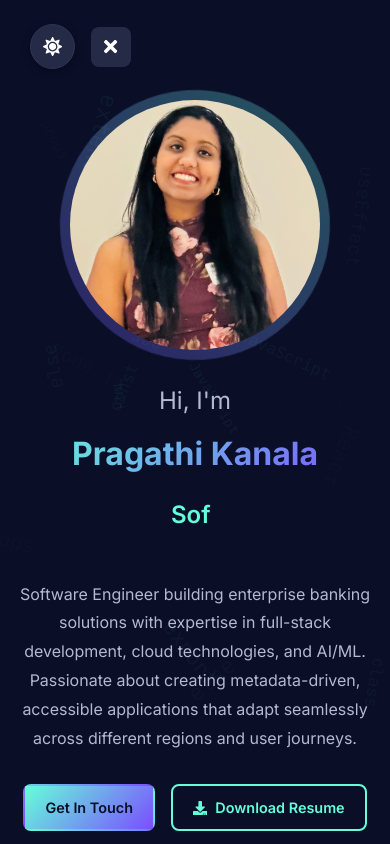
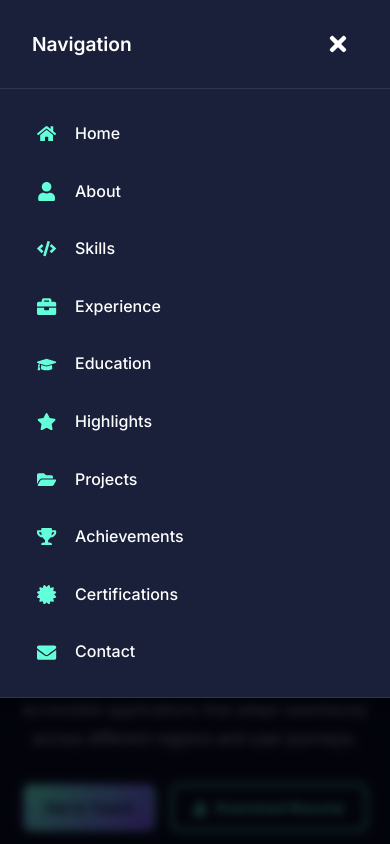
Before and after one commit to pragathi12/Myportfolio_pragathikanala, a React (Vite) app: page / in a window 390 px wide. Both pictures are taken after a click on the button 111 px from the left and 46 px from the top of the page. Shown: the top 844 px of the page. Built offline with nearby package versions, Linux system fonts and the light colour scheme.

Commit message:
Improve mobile navbar: add full-screen dropdown menu with all sections

```diff
--- a/src/components/Navbar.css
+++ b/src/components/Navbar.css
@@ -212,44 +212,124 @@
     display: flex;
   }
 
-  .nav-links {
-    position: fixed;
-    top: 80px;
-    left: 50%;
-    transform: translateX(-50%) translateY(-20px);
-    opacity: 0;
-    visibility: hidden;
-    background: var(--bg-secondary);
-    backdrop-filter: blur(20px);
-    flex-direction: column;
-    padding: 1.5rem;
-    gap: 0.5rem;
-    border-radius: 20px;
-    box-shadow: 0 8px 32px var(--shadow);
-    border: 1px solid var(--border-color);
-    min-width: 200px;
-    transition: all 0.3s cubic-bezier(0.4, 0, 0.2, 1);
-  }
-
-  .nav-links.active {
-    opacity: 1;
-    visibility: visible;
-    transform: translateX(-50%) translateY(0);
-  }
-
-  .nav-item {
-    font-size: 0.95rem;
-    padding: 0.8rem 1.2rem;
-    width: 100%;
-    justify-content: flex-start;
-    border-radius: 12px;
-  }
-
-  .nav-text {
-    display: block;
-  }
-
   .nav-actions {
     position: static;
   }
+
+  .mobile-menu-overlay {
+    position: fixed;
+    top: 0;
+    left: 0;
+    right: 0;
+    bottom: 0;
+    background: rgba(0, 0, 0, 0.7);
+    backdrop-filter: blur(5px);
+    z-index: 999;
+    animation: fadeIn 0.3s ease;
+  }
+
+  @keyframes fadeIn {
+    from {
+      opacity: 0;
+    }
+    to {
+      opacity: 1;
+    }
+  }
+
+  .mobile-menu-dropdown {
+    position: fixed;
+    top: 0;
+    left: 0;
+    right: 0;
+    background: var(--bg-secondary);
+    backdrop-filter: blur(20px);
+    border-bottom: 1px solid var(--border-color);
+    box-shadow: 0 8px 32px var(--shadow);
+    z-index: 1000;
+    max-height: 100vh;
+    overflow-y: auto;
+    animation: slideDown 0.3s ease;
+  }
+
+  @keyframes slideDown {
+    from {
+      transform: translateY(-100%);
+    }
+    to {
+      transform: translateY(0);
+    }
+  }
+
+  .mobile-menu-header {
+    display: flex;
+    justify-content: space-between;
+    align-items: center;
+    padding: 1.5rem 2rem;
+    border-bottom: 1px solid var(--border-color);
+  }
+
+  .mobile-menu-header h3 {
+    margin: 0;
+    color: var(--text-primary);
+    font-size: 1.2rem;
+    font-weight: 600;
+  }
+
+  .mobile-menu-close {
+    background: transparent;
+    border: none;
+    color: var(--text-primary);
+    font-size: 1.5rem;
+    cursor: pointer;
+    padding: 0.5rem;
+    display: flex;
+    align-items: center;
+    justify-content: center;
+    border-radius: 8px;
+    transition: all 0.3s ease;
+  }
+
+  .mobile-menu-close:hover {
+    background: var(--bg-tertiary);
+    color: var(--accent-primary);
+  }
+
+  .mobile-menu-items {
+    display: flex;
+    flex-direction: column;
+    padding: 1rem 0;
+  }
+
+  .mobile-menu-item {
+    display: flex;
+    align-items: center;
+    gap: 1rem;
+    padding: 1rem 2rem;
+    color: var(--text-primary);
+    text-decoration: none;
+    transition: all 0.3s ease;
+    border-left: 3px solid transparent;
+  }
+
+  .mobile-menu-item:hover {
+    background: var(--bg-tertiary);
+    border-left-color: var(--accent-primary);
+    color: var(--accent-primary);
+    transform: translateX(5px);
+  }
+
+  .mobile-menu-icon {
+    font-size: 1.2rem;
+    color: var(--accent-primary);
+    width: 24px;
+    display: flex;
+    align-items: center;
+    justify-content: center;
+  }
+
+  .mobile-menu-text {
+    font-size: 1rem;
+    font-weight: 500;
+  }
 }
--- a/src/components/Navbar.jsx
+++ b/src/components/Navbar.jsx
@@ -35,11 +35,22 @@ const Navbar = ({ theme, toggleTheme }) => {
     { id: 'contact', label: 'Contact', icon: <FaEnvelope /> }
   ]
 
+  useEffect(() => {
+    if (isMobileMenuOpen) {
+      document.body.style.overflow = 'hidden'
+    } else {
+      document.body.style.overflow = 'unset'
+    }
+    return () => {
+      document.body.style.overflow = 'unset'
+    }
+  }, [isMobileMenuOpen])
+
   return (
     <nav className={`navbar ${isScrolled ? 'scrolled' : ''}`}>
       <div className="nav-container">
         <div className="nav-wrapper">
-          <div className={`nav-links ${isMobileMenuOpen ? 'active' : ''} ${isScrolled ? 'scrolled-nav' : ''}`}>
+          <div className={`nav-links ${isScrolled ? 'scrolled-nav' : ''}`}>
             {navItems.map((item) => (
               <a
                 key={item.id}
@@ -69,6 +80,36 @@ const Navbar = ({ theme, toggleTheme }) => {
           </button>
         </div>
       </div>
+
+      {isMobileMenuOpen && (
+        <div className="mobile-menu-overlay" onClick={() => setIsMobileMenuOpen(false)}>
+          <div className="mobile-menu-dropdown" onClick={(e) => e.stopPropagation()}>
+            <div className="mobile-menu-header">
+              <h3>Navigation</h3>
+              <button
+                className="mobile-menu-close"
+                onClick={() => setIsMobileMenuOpen(false)}
+                aria-label="Close menu"
+              >
+                <FaTimes />
+              </button>
+            </div>
+            <div className="mobile-menu-items">
+              {navItems.map((item) => (
+                <a
+                  key={item.id}
+                  href={`#${item.id}`}
+                  onClick={() => scrollToSection(item.id)}
+                  className="mobile-menu-item"
+                >
+                  <span className="mobile-menu-icon">{item.icon}</span>
+                  <span className="mobile-menu-text">{item.label}</span>
+                </a>
+              ))}
+            </div>
+          </div>
+        </div>
+      )}
     </nav>
   )
 }
```
